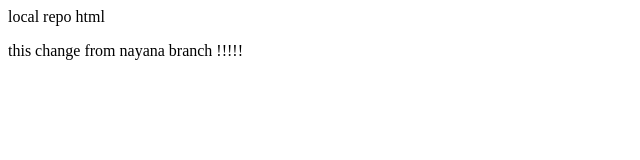
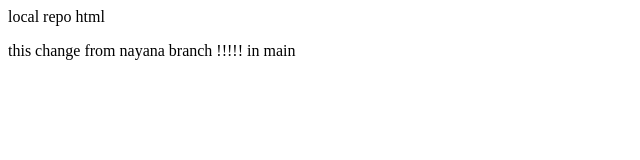
Before and after one commit to nayanabs13508/LocalRepo, a plain HTML site: page index.html in a window 1280 px wide. Shown: the full height of the page, 0-640 px from the left. Drawn offline with Linux system fonts and the light colour scheme.

Commit message:
add in main

```diff
--- a/index.html
+++ b/index.html
@@ -1,4 +1,4 @@
 <p> local repo html</p>
 <p>this change from nayana branch
-    !!!!!
+    !!!!!  in main
 </p>
```
